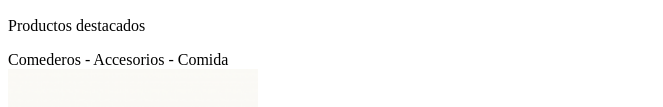
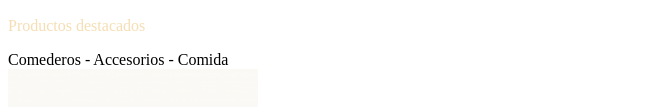
Before and after one commit to melissamirandav/Front_End_Ejercicio, a plain HTML site: page index.html in a window 1280 px wide. Shown: the part 689-796 px from the top of the page, without its empty margins (0-663 px from the left). Drawn offline with Linux system fonts and the light colour scheme.

Commit message:
Creacion archivo estilos

```diff
--- /dev/null
+++ b/css/style.css
@@ -0,0 +1,3 @@
+p{
+    color:wheat;
+}
--- a/index.html
+++ b/index.html
@@ -5,6 +5,7 @@
     <meta http-equiv="X-UA-Compatible" content="IE=edge">
     <meta name="viewport" content="width=device-width, initial-scale=1.0">
     <title>PetShop</title>
+    <link rel="stylesheet" href="./css/style.css">
 </head>
 <body>
 <header>
```
